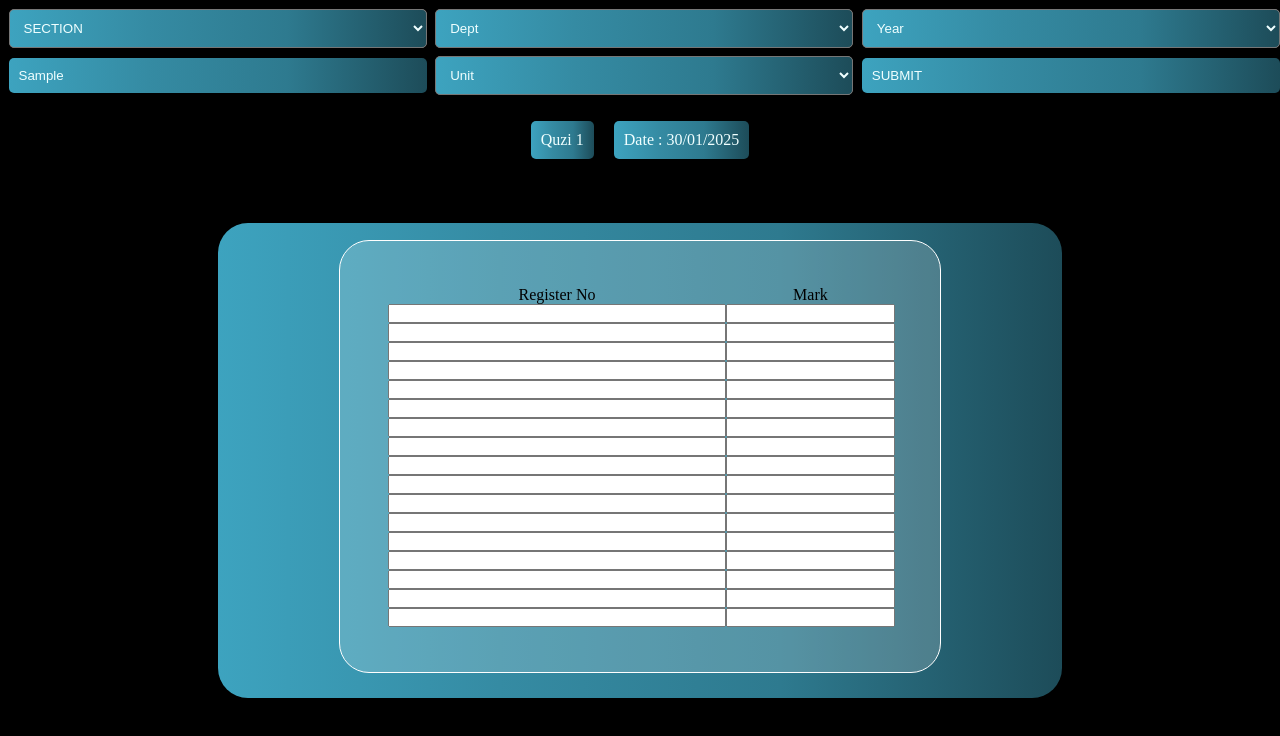
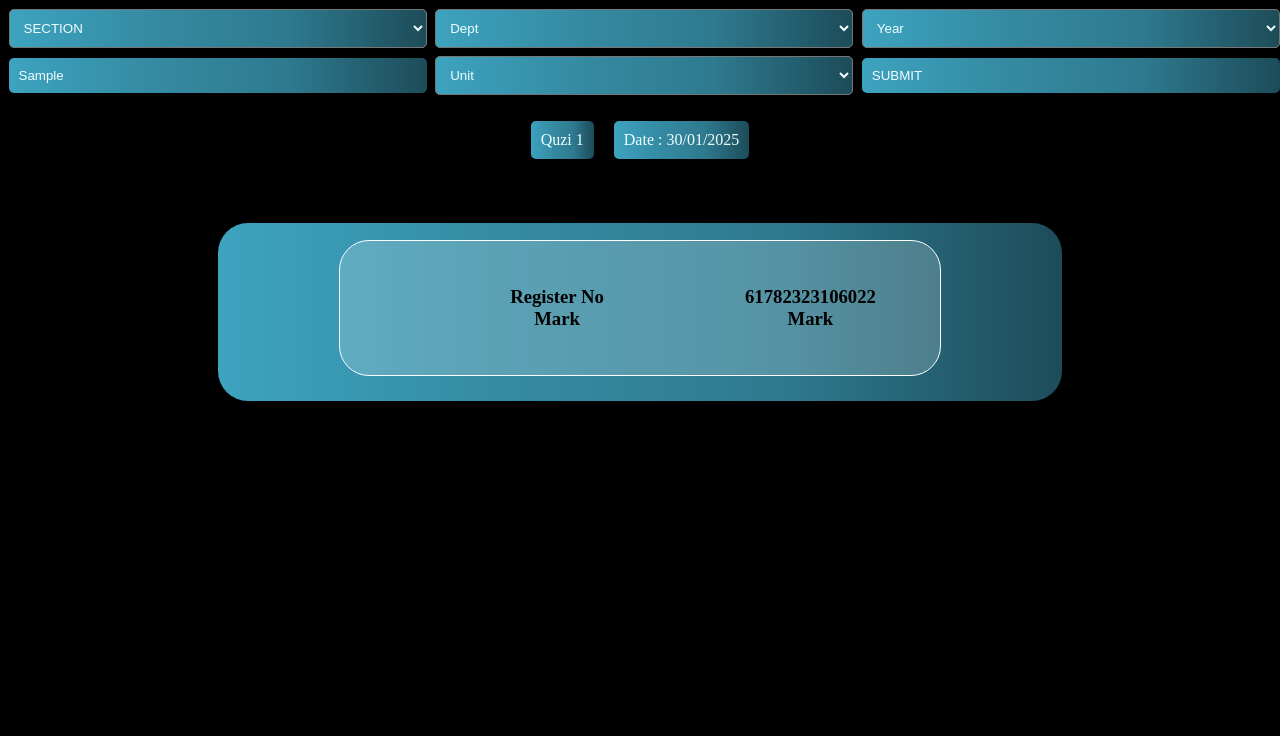
Before and after one commit to Deepak-priyan/dpquiz, a plain HTML site: page index.html in a window 1280 px wide. Both pictures are taken after typing "Sample" into the empty fields and a click on the button "SUBMIT". Drawn offline with Linux system fonts and the light colour scheme.

Commit message:
Update index.html

```diff
--- a/index.html
+++ b/index.html
@@ -61,29 +61,17 @@
 
 
   <div class="detthi scoredetthi">
-
-      <div class="subdetthi">
-          <p>Register No</p>
-          <p>Mark</p>
-          <input/>
-          <input/>
-          <input/>
-          <input/>
-          <input/>
-          <input/>
-          <input/>
-          <input/>
-          <input/>
-          <input/>
-          <input/>
-          <input/>
-          <input/>
-          <input/>
-          <input/>
-          <input/>
-          <input/> <input/> <input/> <input/> <input/> <input/> <input/> <input/> <input/> <input/> <input/> <input/> <input/> <input/> <input/> <input/> <input/> <input/>
-
-  </div>
+        <div class="subdetthi">
+        <div class="score_details">
+          <h3 class="register_no" >Register No</h3>
+          <h3 class="mark">Mark</h3>
+        </div>
+        <div class="score_details">
+          <h3 class="register_no" >61782323106022</h3>
+          <h3 class="mark">Mark</h3>
+        </div>
+        </div>
+</div>
     <script>
       function showscore(){
         const quiz=document.querySelector('.scoredetsec')
```
